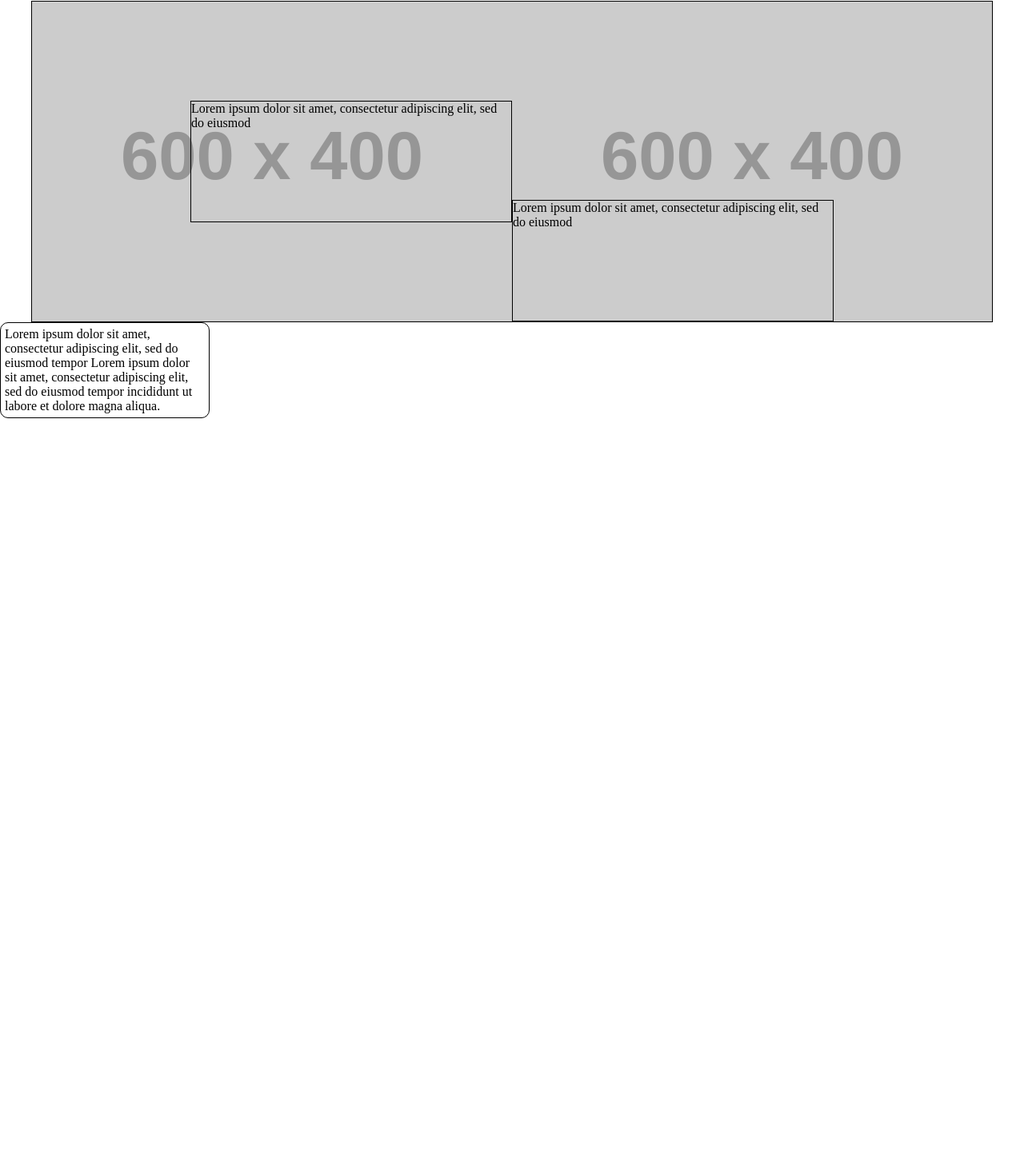
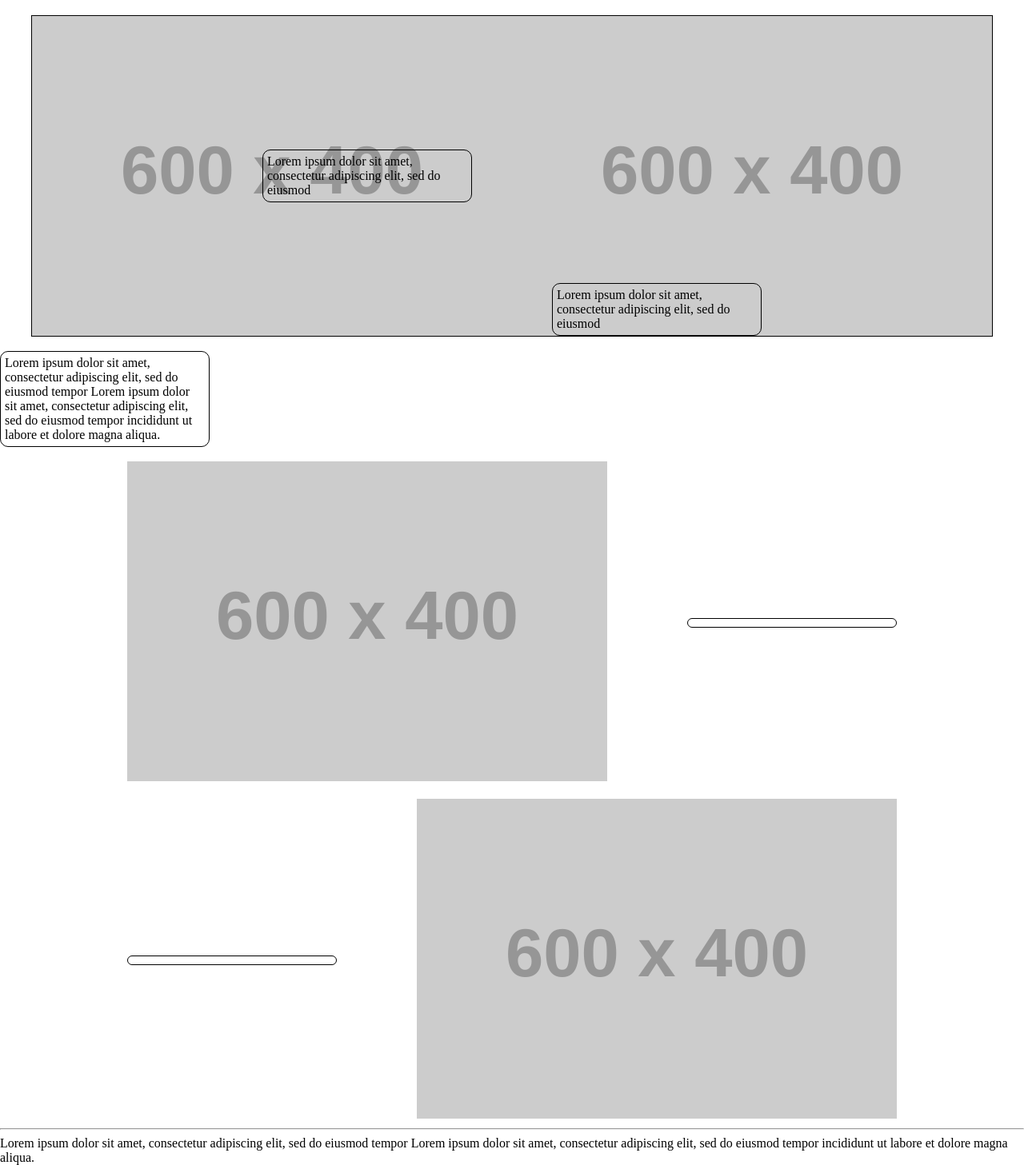
Before and after one commit to plamour/SiteWebQarnot, a plain HTML site: page index.html in a window 1280 px wide. Shown: the part 101-1558 px from the top of the page at 80% size. Before the commit the page ends 800 px from the top, so only its background shows below. Drawn offline with Linux system fonts and the light colour scheme; placeholder pictures from the web are drawn by us.

Commit message:
Html/css update

```diff
--- a/index.html
+++ b/index.html
@@ -15,21 +15,39 @@
             <a href="page1.html" class="nav_element"><strong>Page 1</strong></a>
             <a href="index.html" class="nav_element"><strong>Page 2</strong></a>
             <a href="index.html" class="nav_element"><strong>Page 3</strong></a>
-            <a href="index.html" class="nav_element"><strong>Page 4</strong></a>
         </div>
         <hr>
     </nav>
 </header>
+<br>
 <section class="first_section">
-    <div class="container" id="main_container">
-        <div id="upcontainer_01" class="inside_container"> Lorem ipsum dolor sit amet, consectetur adipiscing elit, sed do eiusmod</div>
-        <div id="subcontainer_01" class="inside_container"> Lorem ipsum dolor sit amet, consectetur adipiscing elit, sed do eiusmod</div>
+    <div class="container" id="main_container"> <!-- TODO: tweak the flex to align the text container better -->
+        <div id="upcontainer_01" class="text_container"> Lorem ipsum dolor sit amet, consectetur adipiscing elit, sed do eiusmod</div>
+        <div id="subcontainer_01" class="text_container"> Lorem ipsum dolor sit amet, consectetur adipiscing elit, sed do eiusmod</div>
 
     </div>
-
-    <div class="text_container">
+    <br>
+    <div class="text_container"> <!-- TODO: adjust the text zone -->
         Lorem ipsum dolor sit amet, consectetur adipiscing elit, sed do eiusmod tempor Lorem ipsum dolor sit amet, consectetur adipiscing elit, sed do eiusmod tempor incididunt ut labore et dolore magna aliqua.
     </div>
+    <br>
 </section>
+<section class="second_section">
+    <div class="container">
+        <div><img src="https://placehold.co/600x400" alt="placeholder"> </div>
+        <div class="text_container"></div>
+    </div>
+    <br>
+    <div class="container">
+        <div class="text_container"></div>
+        <div><img src="https://placehold.co/600x400" alt="placeholder"> </div>
+    </div>
+</section>
+<footer>
+    <hr>
+    <div class="container">
+        <div class="foot_text_container">Lorem ipsum dolor sit amet, consectetur adipiscing elit, sed do eiusmod tempor Lorem ipsum dolor sit amet, consectetur adipiscing elit, sed do eiusmod tempor incididunt ut labore et dolore magna aliqua.</div>
+    </div>
+</footer>
 </body>
 </html>
--- a/style.css
+++ b/style.css
@@ -25,6 +25,13 @@ html, body {
 
 
 }
+.container {
+    display: flex;
+    justify-content: center;
+    gap: 100px;
+    align-items : center;
+
+}
 
 .text_container {
     border: 1px solid black;
@@ -48,6 +55,7 @@ html, body {
     display: flex;
     justify-content: center;
     align-items: center;
+
 }
 .inside_container {
     border: 1px solid black;
@@ -57,3 +65,7 @@ html, body {
 #subcontainer_01 {
     align-self: flex-end;
 }
+.text_container {
+    border: 1px solid black;
+    padding: 5px;
+}
```
